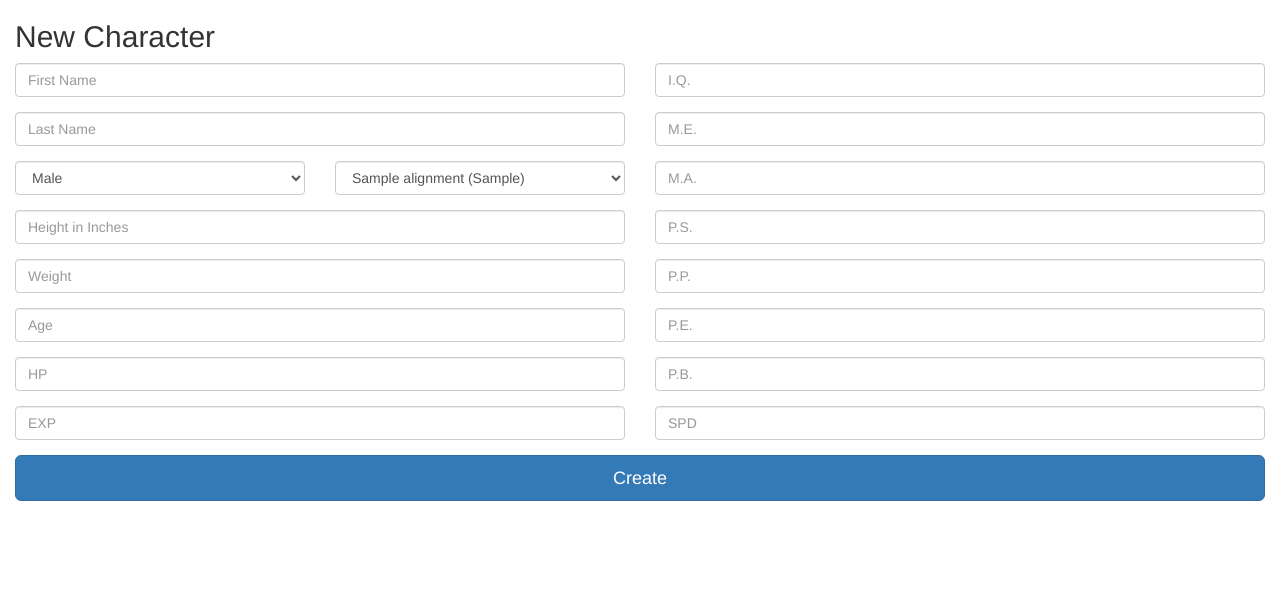
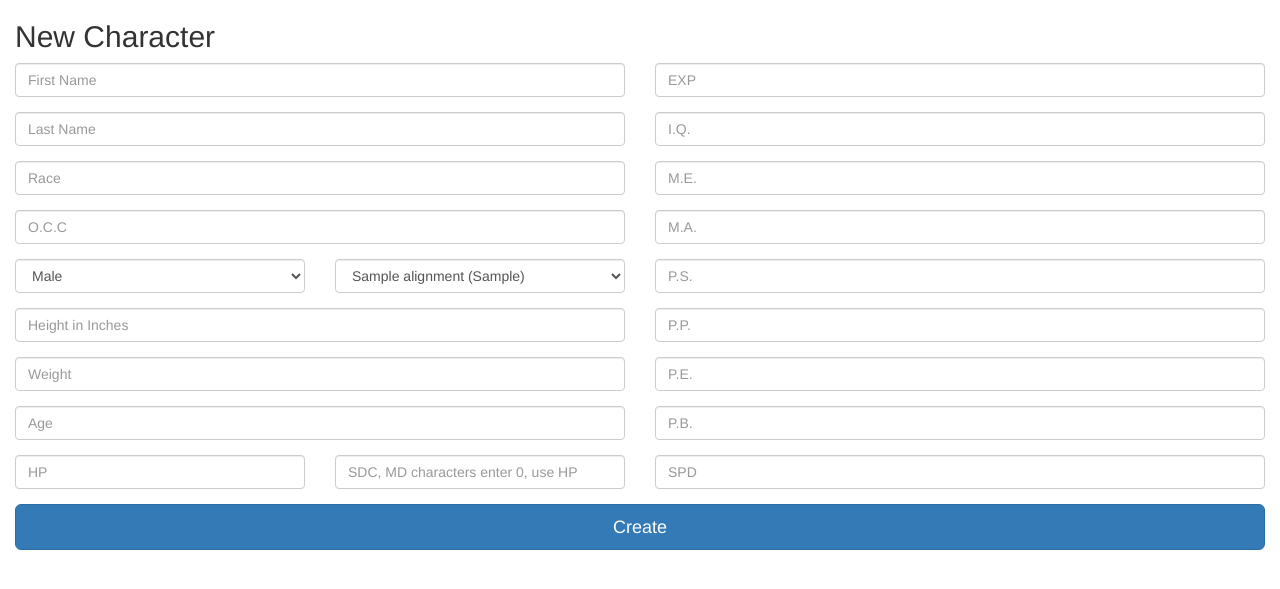
Before and after one commit to powkhenai/shrouded-island, a Flask app: page /new_character in a window 1280 px wide. Shown: the part 52-641 px from the top of the page. Run offline with Flask 2, Linux system fonts and the light colour scheme; a user stored in the database is signed in; tables that the repository leaves empty hold one stand-in row (values such as "Sample post"); some libraries are stand-ins or nearby versions.

Commit message:
Rounded out character creation a bit, race and class can be entered, have a plan for sdc vs mdc creatures now

```diff
--- a/app/forms.py
+++ b/app/forms.py
@@ -10,12 +10,15 @@ class LoginForm(FlaskForm):
 class NewCharForm(FlaskForm):
     first_name = StringField('first_name', validators=[DataRequired()])
     last_name = StringField('first_name', validators=[DataRequired()])
+    race = StringField('race', validators=[InputRequired()])
+    occ = StringField('occ', validators=[InputRequired()])
     sex = SelectField('Sex', choices=[('m', 'Male'), ('f', 'Female')])
     alignment = SelectField('alignment', coerce=int)
     height = IntegerField('height')
     weight = IntegerField('weight')
     age = IntegerField('age')
     hp = IntegerField('hp')
+    sdc = IntegerField('sdc')
     exp = IntegerField('exp')
     iq = IntegerField('iq')
     me = IntegerField('me')
--- a/app/models.py
+++ b/app/models.py
@@ -79,11 +79,14 @@ class Character(db.Model):
     id = db.Column(db.Integer, primary_key = True)
     first_name = db.Column(db.String(150))
     last_name = db.Column(db.String(150))
+    race = db.Column(db.String(150))
+    occ = db.Column(db.String(150))
     sex = db.Column(db.String(1))
     height = db.Column(db.Integer)
     weight = db.Column(db.Integer)
     age = db.Column(db.Integer)
     hp = db.Column(db.Integer)
+    sdc = db.Column(db.Integer)
     exp = db.Column(db.Integer)
     lvl = db.Column(db.Integer)
     iq = db.Column(db.Integer)
--- a/app/templates/char_sheet.html
+++ b/app/templates/char_sheet.html
@@ -15,10 +15,10 @@
 	    </div>
 	    <div class="row">
 		<div class="col-xs-6 col-md-4">
-		    <h4> Human </h4>
+		    <h4> {{ character.race }} </h4>
 		</div>
 		<div class="col-xs-6 col-md-4">
-		    <h4> TechnoWizard </h4>
+		    <h4> {{ character.occ }} </h4>
 		</div>
 	    </div>
 	    <div class="col-xs-6 col-md-6">
@@ -54,7 +54,7 @@
 	    </div>
 	</div>
 	<div class="col-xs-6 col-md-4">
-	    <b>HP</b>: {{ character.hp }}
+	    <b>HP</b>: {{ character.hp }}  <b>SDC</b>: {{ character.sdc }}
 	    <div class="progress">
 		<div class="progress-bar progress-bar-success" style="width: 60%"></div>
 		<div class="progress-bar progress-bar-danger" style="width: 40%"></div>
--- a/app/templates/newchar.html
+++ b/app/templates/newchar.html
@@ -16,19 +16,21 @@
 		{{ form.first_name(class_="form-control", placeholder="First Name") }}
 	    </div>
 	    <div class="form-group">
-		<label for="password" class="sr-only">Password</label>
+		<label for="password" class="sr-only">Last Name</label>
 		{{ form.last_name(class_="form-control", placeholder="Last Name") }}
 	    </div>
+	    <div class="form-group">
+		{{ form.race(class_="form-control", placeholder="Race") }}
+	    </div>
+	    <div class="form-group">
+		{{ form.occ(class_="form-control", placeholder="O.C.C") }}
+	    </div>
 	    <div class="row">
-		<div class="col-sm-6">
-		    <div class="form-group">
-			{{ form.sex(class_="form-control") }}
-		    </div>
+		<div class="form-group col-sm-6">
+		    {{ form.sex(class_="form-control") }}
 		</div>
-		<div class="col-sm-6">
-		    <div class="form-group">
-			{{ form.alignment(class_="form-control", placeholder="Alignment") }}
-		    </div>
+		<div class="form-group col-sm-6">
+		    {{ form.alignment(class_="form-control", placeholder="Alignment") }}
 		</div>
 	    </div>
 	    <div class="form-group">
@@ -40,14 +42,19 @@
 	    <div class="form-group">
 		{{ form.age(class_="form-control", placeholder="Age", type="text", pattern="[0-9]*") }}
 	    </div>
-	    <div class="form-group">
-		{{ form.hp(class_="form-control", placeholder="HP", type="text", pattern="[0-9]*") }}
+	    <div class="row">
+		<div class="form-group col-sm-6">
+		    {{ form.hp(class_="form-control", placeholder="HP", type="text", pattern="[0-9]*") }}
+		</div>
+		<div class="form-group col-sm-6">
+		    {{ form.sdc(class_="form-control", placeholder="SDC, MD characters enter 0, use HP", type="text", pattern="[0-9]*") }}
+		</div>
 	    </div>
+	</div>
+	<div class="col-sm-6">
 	    <div class="form-group">
 		{{ form.exp(class_="form-control", placeholder="EXP", type="text", pattern="[0-9]*") }}
 	    </div>
-	</div>
-	<div class="col-sm-6">
 	    <div class="form-group">
 		{{ form.iq(class_="form-control", placeholder="I.Q.", type="text", pattern="[0-9]*") }}
 	    </div>
--- a/app/views.py
+++ b/app/views.py
@@ -105,7 +105,8 @@ def newChar():
     if form.validate_on_submit():
         character = Character(first_name=form.first_name.data, last_name=form.last_name.data,
                               sex=form.sex.data, height=form.height.data, weight=form.weight.data,
-                              age=form.age.data, hp=form.hp.data,
+                              race=form.race.data, occ=form.occ.data, age=form.age.data,
+                              hp=form.hp.data, sdc=form.sdc.data,
                               exp=form.exp.data, lvl=1,
                               iq=form.iq.data,
                               me=form.me.data, ma=form.ma.data,
```
Also changed, not shown: db_repository/versions/019_migration.py (+29 -9 lines).
